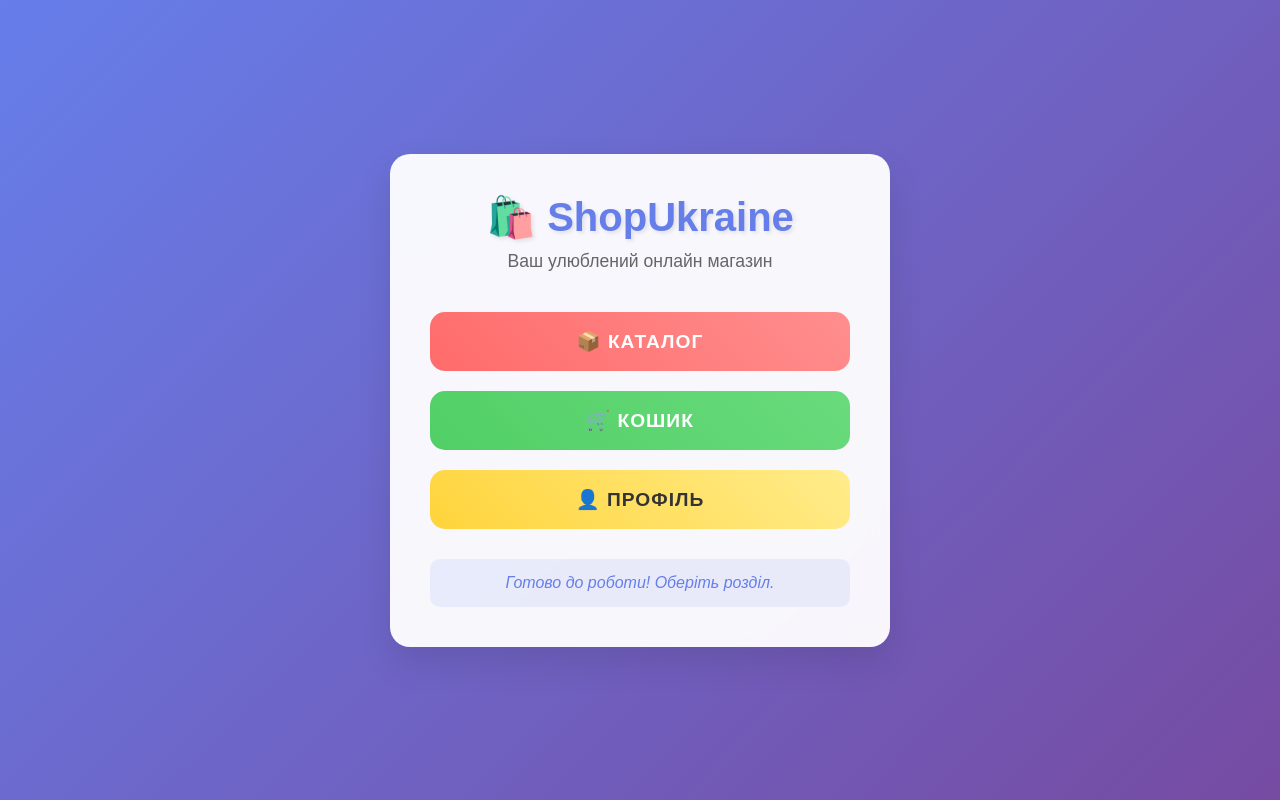
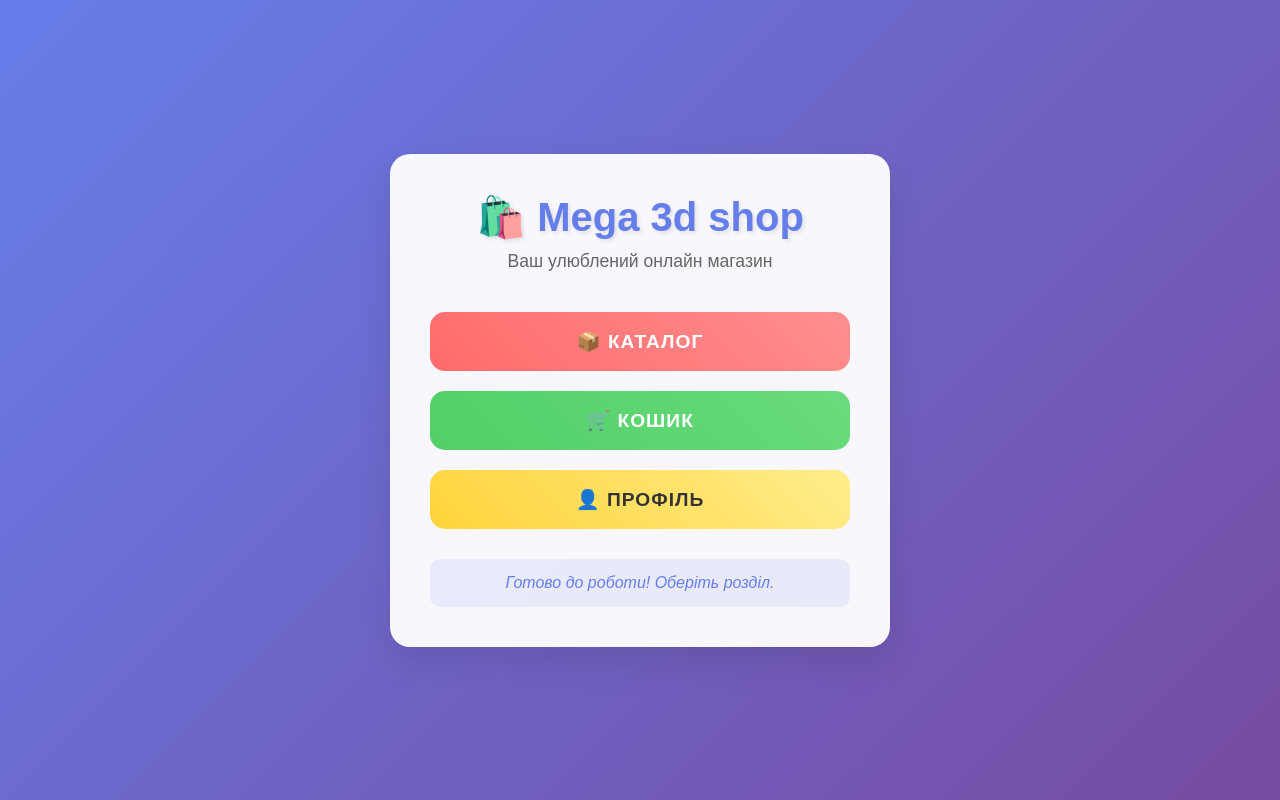
Before and after one commit to MAvpacheater/Mega_shop, a plain HTML site: page index.html in a window 1280 px wide. Drawn offline with Linux system fonts and the light colour scheme.

Commit message:
Update index.html

```diff
--- a/index.html
+++ b/index.html
@@ -8,7 +8,7 @@
 </head>
 <body>
     <div class="container">
-        <div class="logo">🛍️ ShopUkraine</div>
+        <div class="logo">🛍️ Mega 3d shop</div>
         <div class="subtitle">Ваш улюблений онлайн магазин</div>
 
         <div class="menu-buttons">
```
